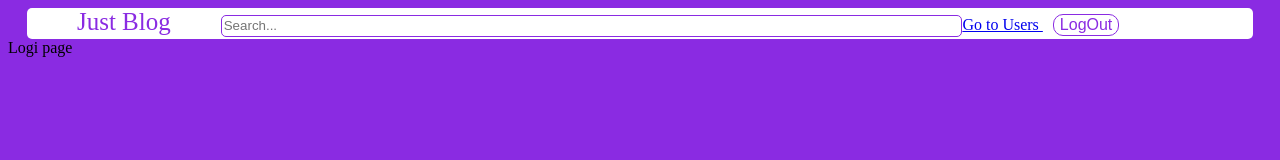
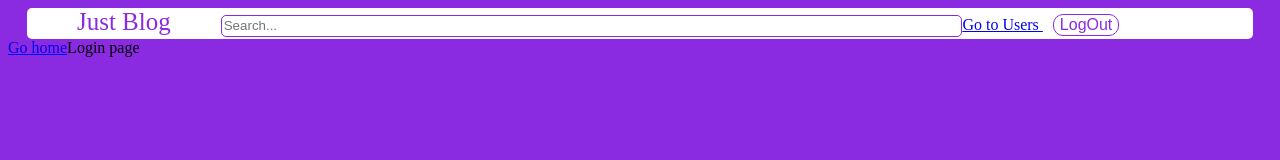
Before and after one commit to Dantes737/Blog-frontend, a React (Create React App) app: page /login in a window 1280 px wide. Shown: the top 160 px of the page. Built offline with nearby package versions, Linux system fonts and the light colour scheme.

Commit message:
redirect

```diff
--- a/src/MainPage/Content/UserProfile/ProfileContainer.js
+++ b/src/MainPage/Content/UserProfile/ProfileContainer.js
@@ -2,7 +2,7 @@ import React from 'react';
 import UserProfile from './UserProfile.js';
 import { connect } from 'react-redux';
 import { getUserProfile } from '../../../redux/profile-reducer'
-import { withRouter } from 'react-router-dom';
+import { Redirect, withRouter } from 'react-router-dom';
 
 class ProfileConteiner extends React.Component {
     componentDidMount() {
@@ -13,14 +13,17 @@ class ProfileConteiner extends React.Component {
         this.props.getUserProfile(userId)
     }
     render() {
+        if (!this.props.isAuth) return <Redirect to="/login"/>
+       // АБО ====>>>> if (this.props.isAuth===false) return <Redirect to="/login"/>
         return (
-            <UserProfile {...this.props} profile={this.props.profile} />
+            <UserProfile {...this.props} isAuth={this.props.isAuth}/>
         )
     };
 };
 
 let mapStateToProps = (state) => ({
-    profile: state.myProfile.profile
+    profile: state.myProfile.profile,
+    isAuth:state.auth.isAuth
 });
 
 let WithUrlDataConteinerComp = withRouter(ProfileConteiner);
--- a/src/MainPage/Content/UserProfile/UserProfile.js
+++ b/src/MainPage/Content/UserProfile/UserProfile.js
@@ -1,5 +1,5 @@
 import React from 'react';
-import { NavLink } from 'react-router-dom';
+import { NavLink} from 'react-router-dom';
 import Preloader from '../../../Preloader/Preloader';
 import './UserProfile.css';
 
--- a/src/MainPage/Login/Login.js
+++ b/src/MainPage/Login/Login.js
@@ -1,10 +1,12 @@
 import React from 'react';
+import { NavLink } from 'react-router-dom';
 import './Login.css';
 
-function Login() {
+function Login(props) {
   return (
     <div className="loginPage">
-Logi page
+      <NavLink to="/">Go home</NavLink>
+Login page
     </div>
   );
 }
--- a/src/MainPage/UsersPage/UPageContainer.js
+++ b/src/MainPage/UsersPage/UPageContainer.js
@@ -27,6 +27,7 @@ class UsersApiComp extends React.Component {
       unfollow={this.props.unfollow}
       isFetching={this.props.isFetching}
       followingInProgres={this.props.followingInProgres}
+      isAuth={this.props.isAuth}
     />
   }
 }
@@ -36,6 +37,7 @@ class UsersApiComp extends React.Component {
 
 const mapStateToProps = (state) => {
   return {
+    isAuth: state.auth.isAuth,
     users: state.myUsers.users,
     pageSize: state.myUsers.pageSize,
     totalUsersCount: state.myUsers.totalUsersCount,
--- a/src/MainPage/UsersPage/UsersPage.js
+++ b/src/MainPage/UsersPage/UsersPage.js
@@ -1,5 +1,5 @@
 import React from 'react';
-import { NavLink } from 'react-router-dom';
+import { NavLink, Redirect } from 'react-router-dom';
 import './UsersPage.css';
 import userAvatar from '../../assets/images/user-avatar.png';
 import Preloader from '../../Preloader/Preloader';
@@ -12,13 +12,13 @@ let UsersPage = (props) => {
     for (let i = 1; i <= pagesCount; i++) {
         pages.push(i);
     };
-
+    if (props.isAuth === false) return <Redirect to={"/login"} />
     return <div className="userspage">
         <NavLink to="/">Go home</NavLink>
         <div>Pages of users:
         {pages.map(p => {
             return <span key={p}
-                onClick={() => { props.onPageChanged(p);props.setCurrentPage(p) }}
+                onClick={() => { props.onPageChanged(p); props.setCurrentPage(p) }}
                 // className={props.currentPage === p && 'selectedPage'}
                 className={props.currentPage === p ? 'selectedPage' : 'notSelectedPage'}
 
```
